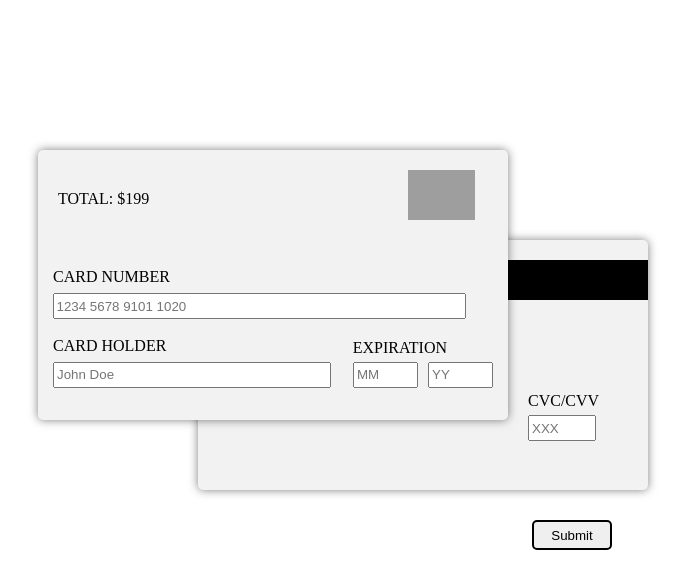
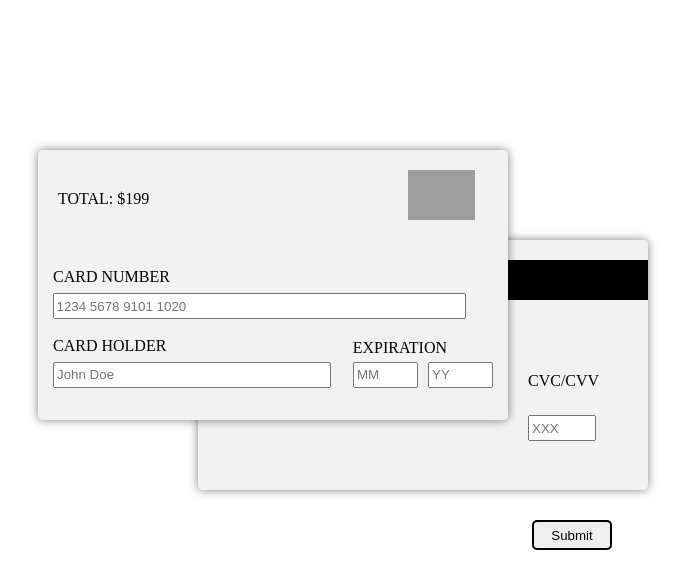
Before and after one commit to akylem100/wdd131, a plain HTML site: page card/index.html in a window 1280 px wide. Shown: the whole page, without its empty margins (352-1037 px from the left). Drawn offline with Linux system fonts and the light colour scheme; grey boxes are pictures that could not be loaded.

Commit message:
minor bug fixes to card w07

```diff
--- a/card/card.css
+++ b/card/card.css
@@ -56,6 +56,14 @@
     position: absolute;
     left: -5px;
     width: 100%;
+}
+
+#cvctext {
+    height: 30px;
+    width: 100%;
+    position: relative;
+    bottom: 20px;
+
 }
 
 .exp {
--- a/card/index.html
+++ b/card/index.html
@@ -29,7 +29,7 @@
 
             </div>
             <div class="cvc-box">
-                <label for="cvc/cvv">CVC/CVV </label>
+                <label for="cvc/cvv" id="cvctext">CVC/CVV</label>
                 <input type="text" placeholder="XXX" id="cvc" name="cvc/cvv">
             </div>
         </div>
```
